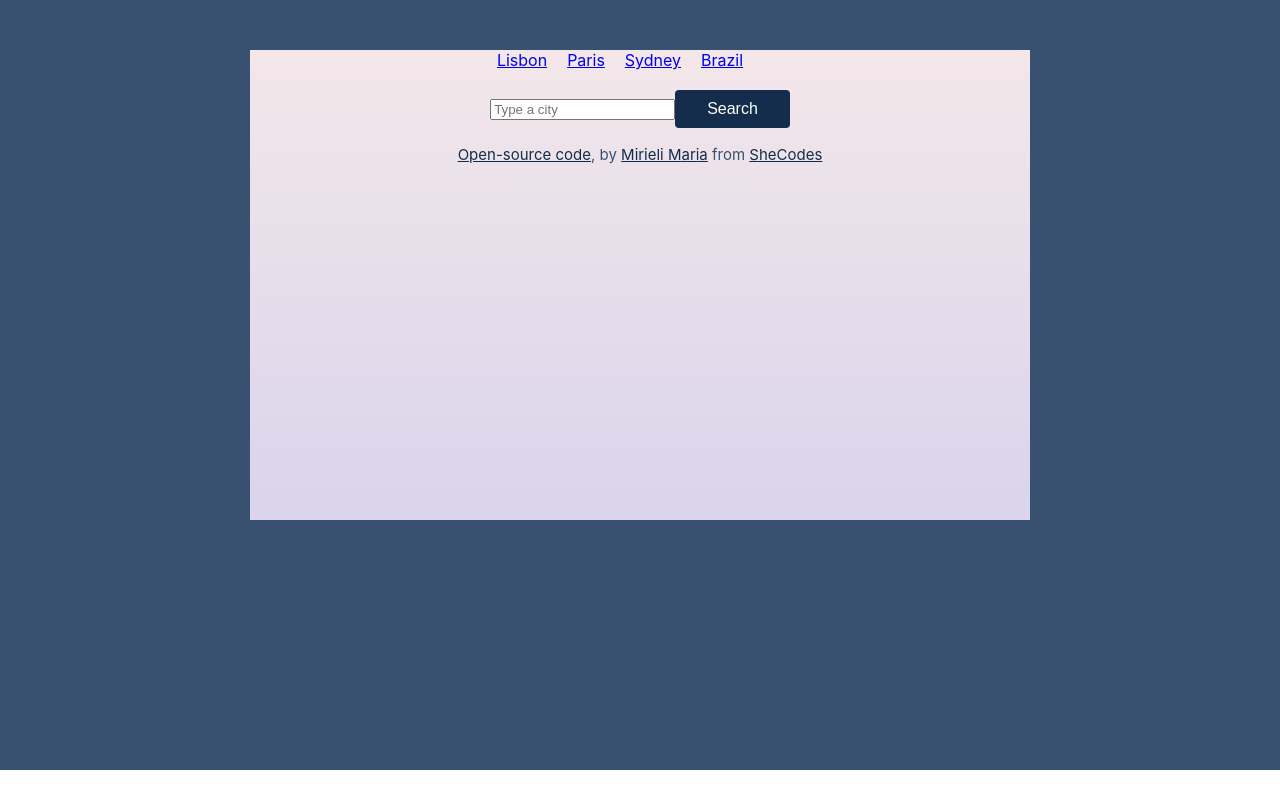
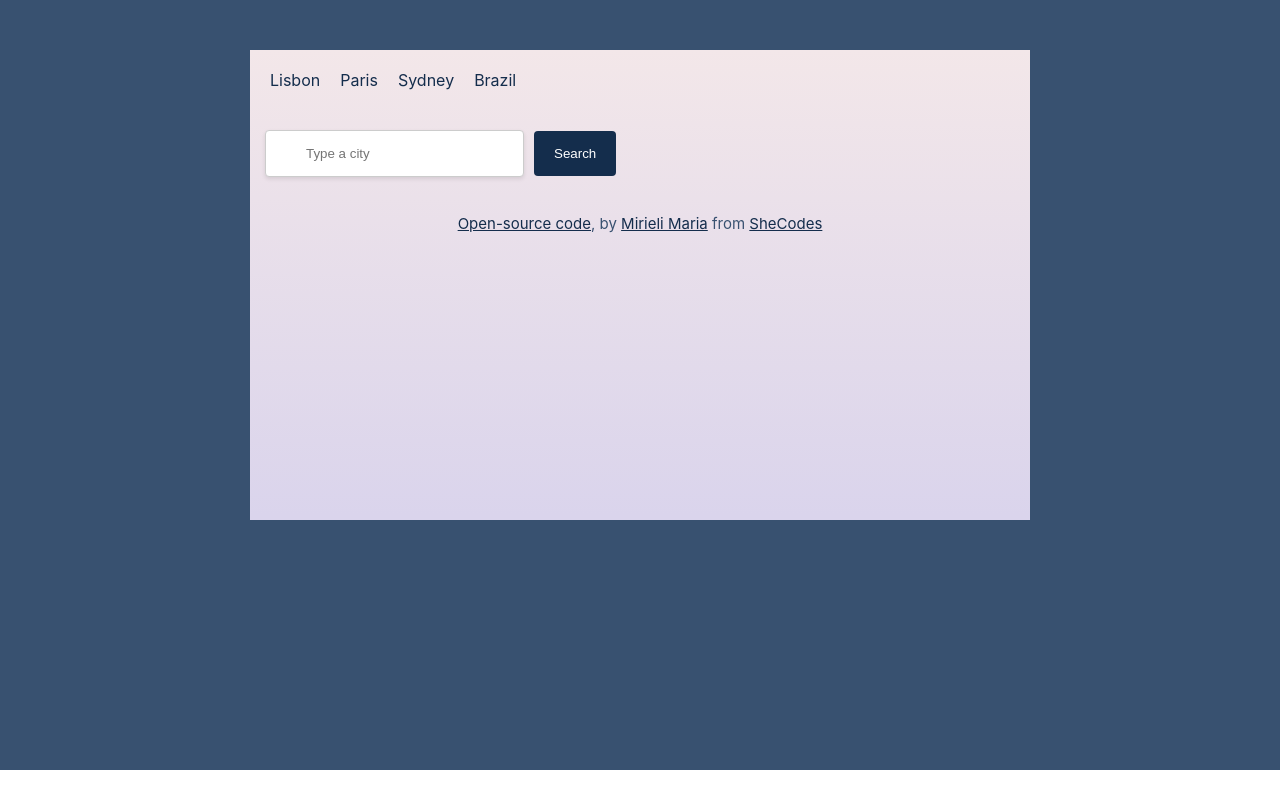
Before and after one commit to mirielimacedo/my-app-weather, a React (Create React App) app: page / in a window 1280 px wide. Built offline with nearby package versions, Linux system fonts and the light colour scheme.

Commit message:
update css in input and button

```diff
--- a/src/App.css
+++ b/src/App.css
@@ -5,11 +5,24 @@
 
 .App-navigation-items {
   list-style: none;
-  margin: 0;
-  padding: 0 0 20px;
+    padding: 0;
+    margin: 20px 0;
+    text-align: left;
+
+}
+.App-navigation-items li {
   display: inline;
-  margin: 0 20px 0 0;
-  text-align: center;
+  margin-left: 20px;
+}
+.App-navigation-items a {
+  color: #142d4c;
+  text-decoration: none;
+   transition: color 0.3s ease, text-decoration 0.3s ease;
+
+}
+.App-navigation-items a:hover {
+  color: #385170;
+   text-decoration: underline;
 
 }
 .Container-temperature{
@@ -29,14 +42,55 @@ line-height: 48px;
   line-height: 24px;
 }
 
+
+.search-container {
+  display: flex;
+  align-items: center;
+  justify-content: flex-start;
+   margin: 20px 15px;
+}
 .App-input {
-  width: 60%;
-  padding: 12px 20px;
-  margin: 8px 8px;
-  display: inline-block;
-  border: 1px solid #ccc;
+  flex-grow: 1;
+  padding: 15px 40px;
+   margin: 0;
+   border: 1px solid #ccc;
   border-radius: 4px;
   box-sizing: border-box;
+  outline: none;
+   box-shadow: 0 2px 4px rgba(0, 0, 0, 0.1);
+   transition: border-color 0.3s ease, box-shadow 0.3s ease;
+ margin-right: 10px;
+
+}
+
+.App-input:focus {
+  border-color: #142d4c;
+  box-shadow: 0 2px 4px rgba(0, 0, 0, 0.2);
+
+}
+
+.button {
+  padding: 15px 20px;
+   background-color: #142d4c;
+  color: white;
+  border: none;
+  border-radius: 4px;
+  cursor: pointer;
+  transition: background-color 0.3s ease, transform 0.2s ease;
+
+}
+
+.button:hover,
+.button:focus {
+  background-color: #385170;
+  /* Cor de fundo ao passar o mouse ou focar */
+  transform: translateY(-2px);
+  /* Efeito de "levantar" ao passar o mouse ou focar */
+}
+
+.button:active {
+  transform: translateY(1px);
+  /* Efeito de "pressionar" ao clicar */
 }
 
 
@@ -66,17 +120,6 @@ line-height: 48px;
 
 }
 
-.button {
-  background-color: #142d4c;
-  border: none;
-  color: white;
-  padding: 10px 32px;
-  text-align: center;
-  text-decoration: none;
-  display: inline-block;
-  font-size: 16px;
-  border-radius: 4px;
-}
 .App-footer{
   color: #142d4c;
 
--- a/src/WeatherSearch.js
+++ b/src/WeatherSearch.js
@@ -11,16 +11,20 @@ export default function WeatherSearch({ onCityChange }) {
   function handleChange(event) {
     setInputCity(event.target.value);
   }
-
   return (
+    <div className="search-container">
+      {" "}
+      {/* Contêiner adicionado */}
       <form onSubmit={handleSubmit}>
         <input
           type="search"
           onChange={handleChange}
           value={inputCity}
           placeholder="Type a city"
+          className="App-input"
         />
         <input type="submit" value="Search" className="button" />
       </form>
+    </div>
   );
 }
```
Lines whose indentation alone changed are shown as unchanged.
